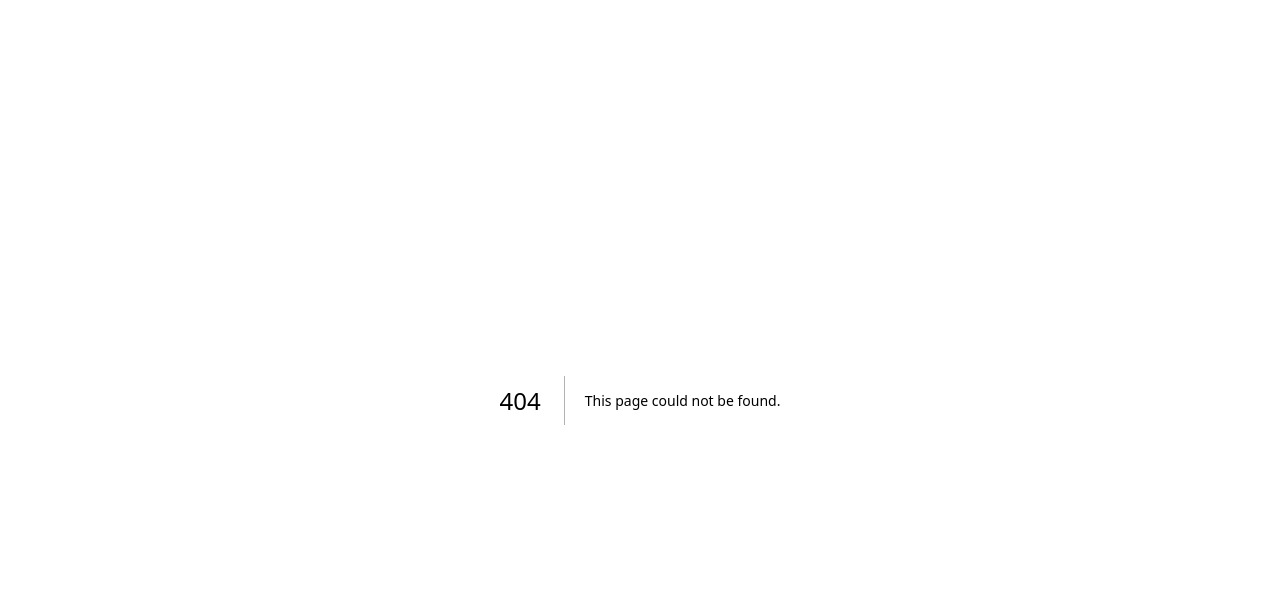
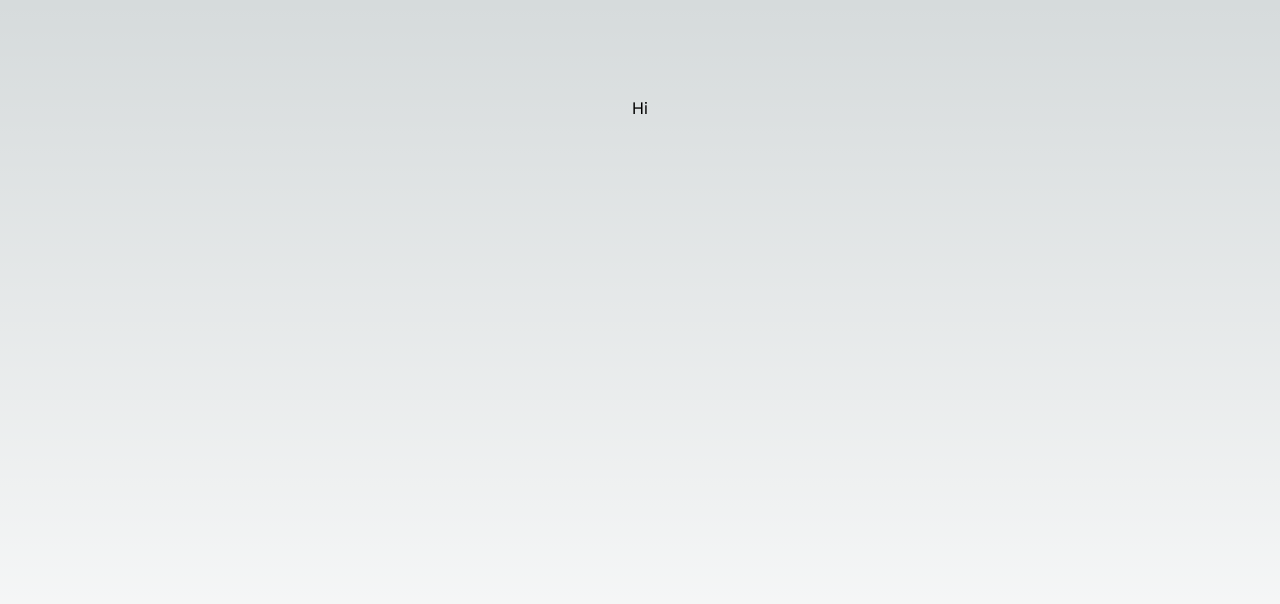
Before and after one commit to JumboCode/theatre-at-first, a Next.js app: page /item-detail-test in a window 1280 px wide. Before the commit this address had no page. Shown: the top 604 px of the page. Built offline with nearby package versions, Linux system fonts and the light colour scheme.

Commit message:
boilerplate
Co-authored-by: Brandon Dionisio <brandondionisio@users.noreply.github.com>

```diff
--- /dev/null
+++ b/src/app/item-detail-test/page.tsx
@@ -0,0 +1,8 @@
+
+export default function itemDetailTest() {
+  return (
+    <main className="flex min-h-screen flex-col items-center justify-between p-24">
+        Hi
+    </main>
+  )
+}
```
